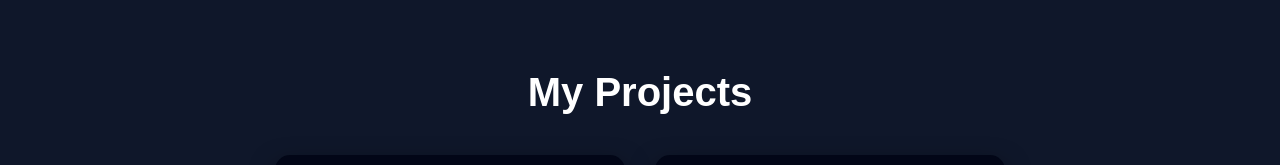
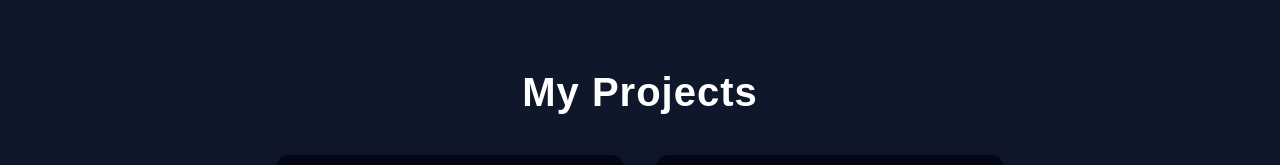
Before and after one commit to Has-has/portfolio, a React app: page /projects in a window 1280 px wide. Shown: the part 125-290 px from the top of the page. Built offline with nearby package versions, Linux system fonts and the light colour scheme; the HTML template or start-up script is replaced by a standard one.

Commit message:
added featured project section

```diff
--- a/src/pages/Projects.jsx
+++ b/src/pages/Projects.jsx
@@ -106,6 +106,7 @@ const styles = {
   title: {
     marginBottom: "40px",
     fontSize: "2.5rem",
+    letterSpacing: "1px"
   },
 
   container: {
```
